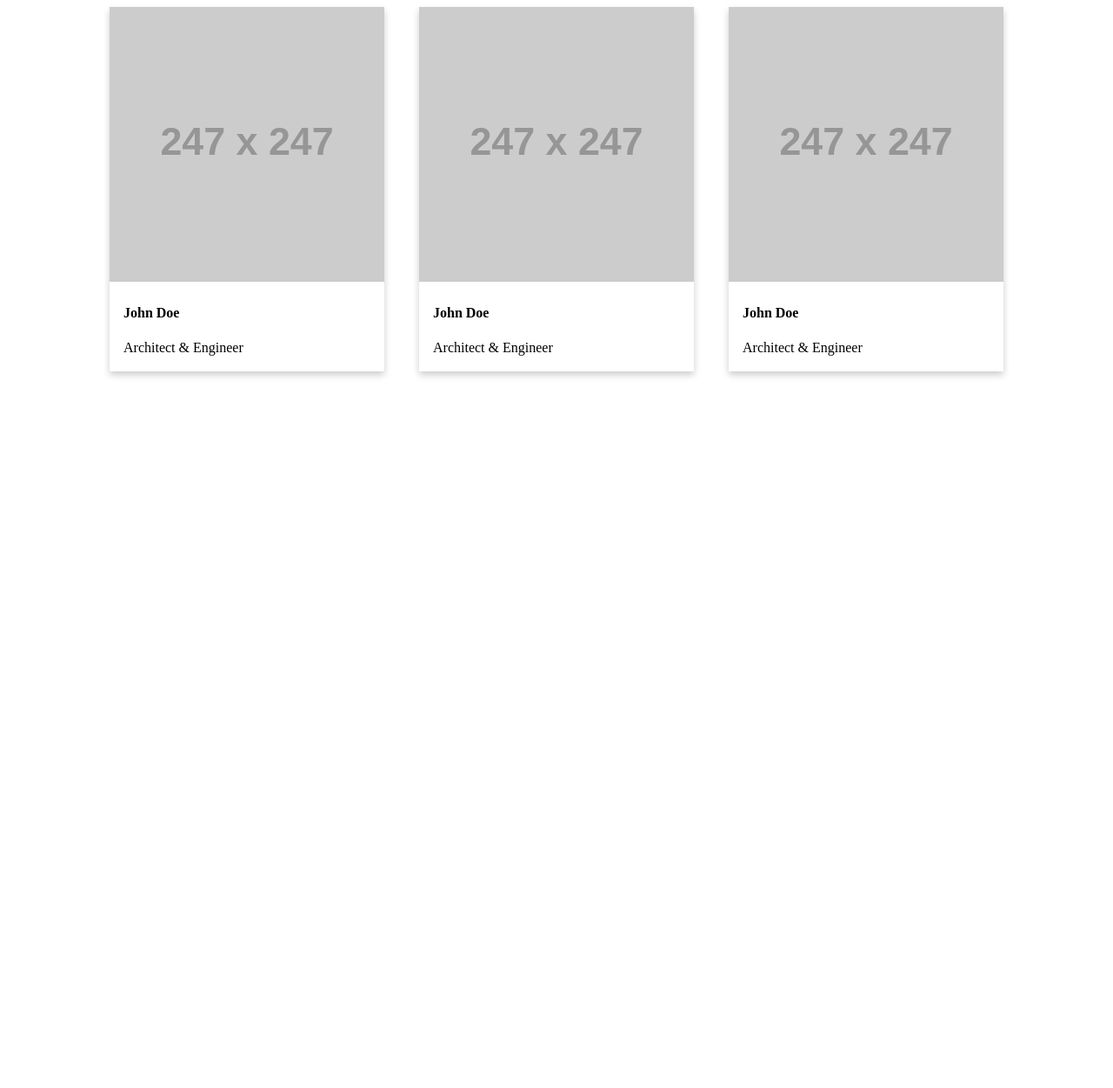
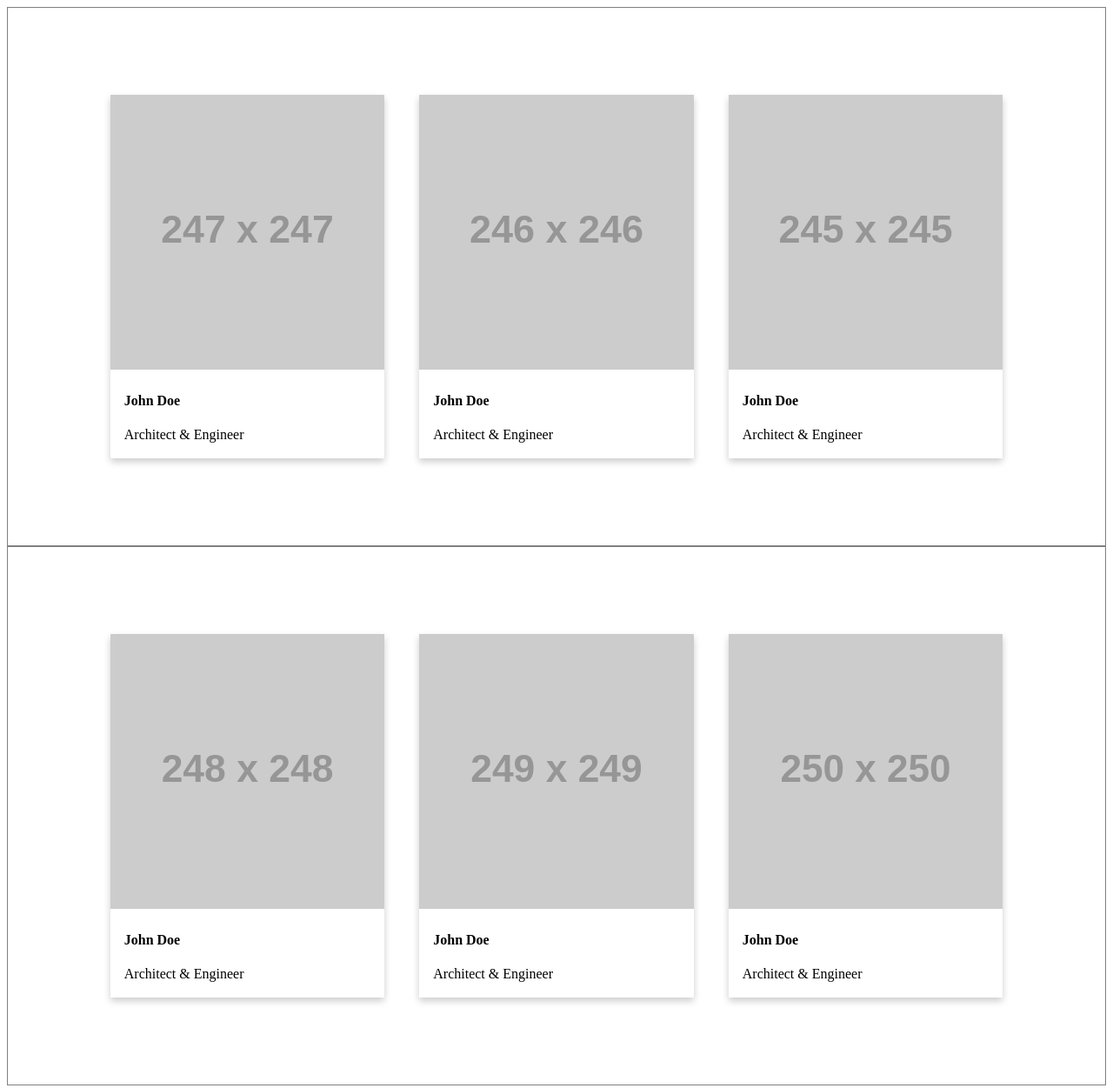
Before and after one commit to jadhavrajesh/https-jadhavrajesh.github.io-, a plain HTML site: page index.html in a window 1280 px wide. Shown: the whole page at 87% size. Before the commit the page ends 800 px from the top, so only its background shows below. Drawn offline with Linux system fonts and the light colour scheme; placeholder pictures from the web are drawn by us.

Commit message:
added multiple images without preload

```diff
--- a/index.html
+++ b/index.html
@@ -1,14 +1,24 @@
 <!DOCTYPE html>
 <html>
   <head>
-    <meta name="viewport" content="width=device-width, initial-scale=1">
-    <!-- <script src="./index.js"></script> -->
+    <meta name="viewport" content="width=device-width, initial-scale=1" />
     <link href="./style.css" rel="stylesheet" />
+    <!-- <link rel="preload" href="https://via.placeholder.com/247x247" as="image" />
+    <link rel="preload" href="https://via.placeholder.com/246x246" as="image" />
+    <link rel="preload" href="https://via.placeholder.com/245x245" as="image" />
+
+    <link rel="preload" href="https://via.placeholder.com/248x248" as="image" />
+    <link rel="preload" href="https://via.placeholder.com/249x249" as="image" />
+    <link rel="preload" href="https://via.placeholder.com/250x250" as="image" /> -->
   </head>
   <body>
     <div class="container">
       <div class="card">
-        <img src="https://via.placeholder.com/247x247" alt="Avatar" style="width: 100%" />
+        <img
+          src="https://via.placeholder.com/247x247"
+          alt="Avatar"
+          style="width: 100%"
+        />
         <div class="meta">
           <h4><b>John Doe</b></h4>
           <p>Architect & Engineer</p>
@@ -16,7 +26,11 @@
       </div>
 
       <div class="card">
-        <img src="https://via.placeholder.com/247x247" alt="Avatar" style="width: 100%" />
+        <img
+          src="https://via.placeholder.com/246x246"
+          alt="Avatar"
+          style="width: 100%"
+        />
         <div class="meta">
           <h4><b>John Doe</b></h4>
           <p>Architect & Engineer</p>
@@ -24,7 +38,49 @@
       </div>
 
       <div class="card">
-        <img src="https://via.placeholder.com/247x247" alt="Avatar" style="width: 100%" />
+        <img
+          src="https://via.placeholder.com/245x245"
+          alt="Avatar"
+          style="width: 100%"
+        />
+        <div class="meta">
+          <h4><b>John Doe</b></h4>
+          <p>Architect & Engineer</p>
+        </div>
+      </div>
+    </div>
+
+    <div class="container">
+      <div class="card">
+        <img
+          src="https://via.placeholder.com/248x248"
+          alt="Avatar"
+          style="width: 100%"
+        />
+        <div class="meta">
+          <h4><b>John Doe</b></h4>
+          <p>Architect & Engineer</p>
+        </div>
+      </div>
+
+      <div class="card">
+        <img
+          src="https://via.placeholder.com/249x249"
+          alt="Avatar"
+          style="width: 100%"
+        />
+        <div class="meta">
+          <h4><b>John Doe</b></h4>
+          <p>Architect & Engineer</p>
+        </div>
+      </div>
+
+      <div class="card">
+        <img
+          src="https://via.placeholder.com/250x250"
+          alt="Avatar"
+          style="width: 100%"
+        />
         <div class="meta">
           <h4><b>John Doe</b></h4>
           <p>Architect & Engineer</p>
--- a/style.css
+++ b/style.css
@@ -1,10 +1,9 @@
 .container {
   display: flex;
-  flex-direction: row;
-  flex-flow: row;
   justify-content: center;
-  align-content: space-between;
   column-gap: 40px;
+  padding: 100px 0px;
+  border: 1px solid gray;
 }
 
 .card {
```
